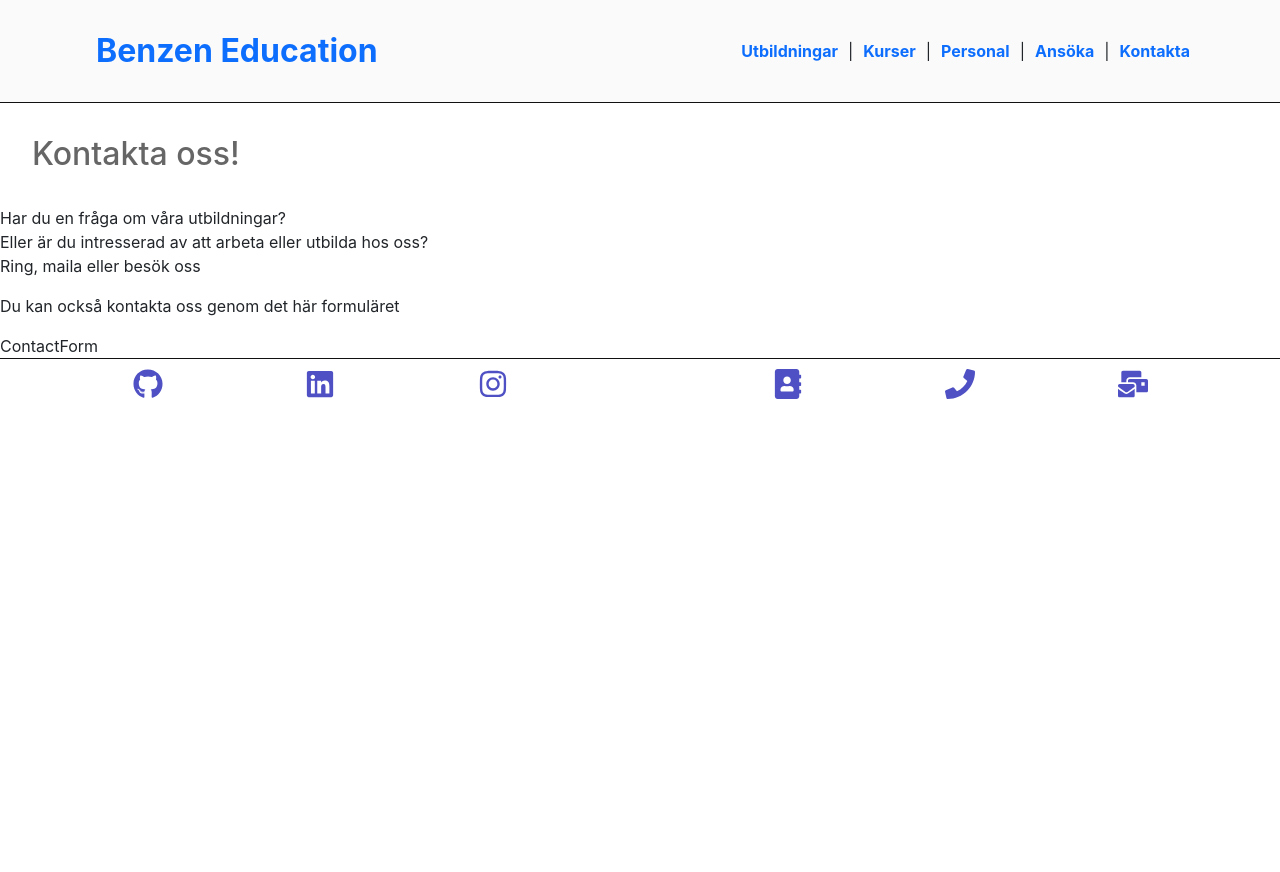
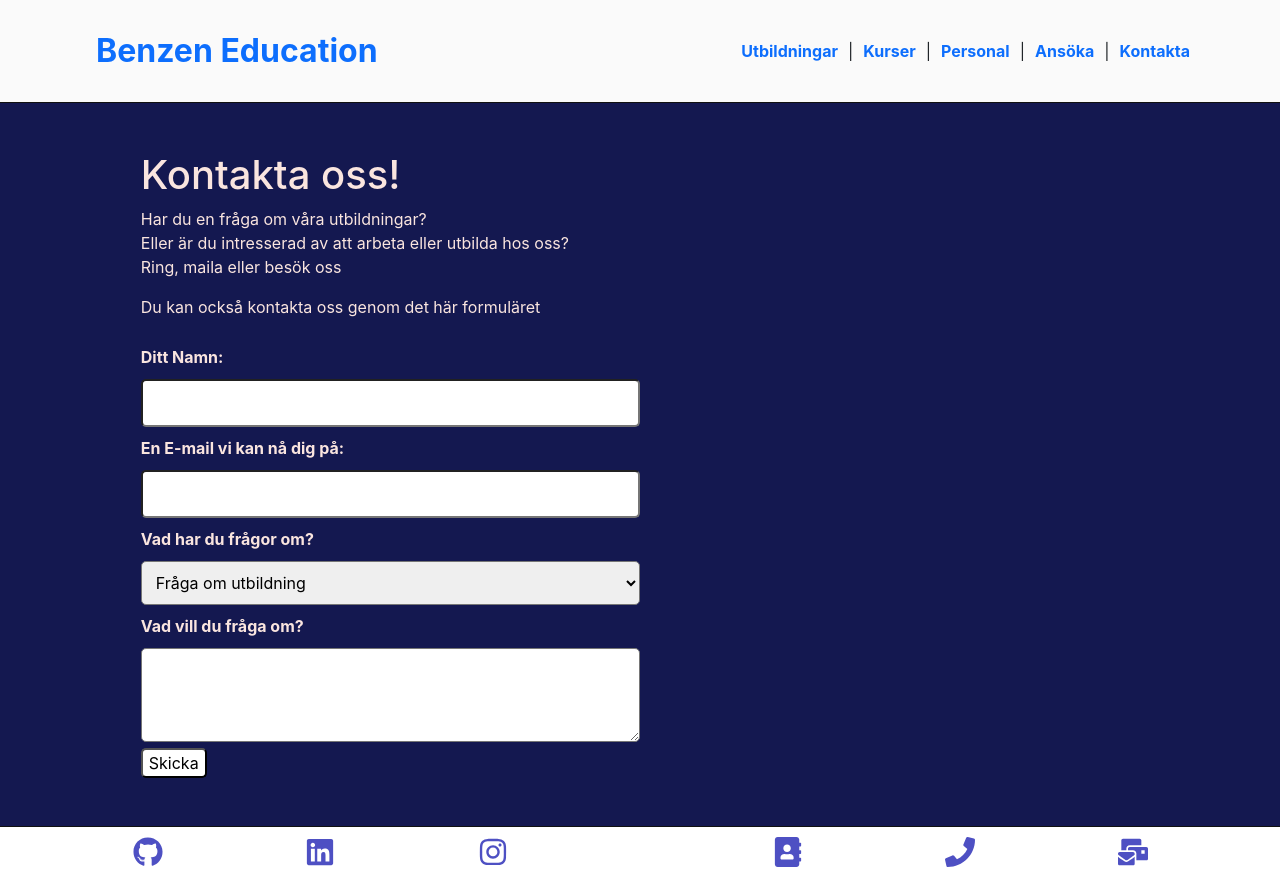
Before and after one commit to Ravelloo2/Benzen, a React (Create React App) app: page /kontakta in a window 1280 px wide. Before the commit the page ends 800 px from the top, so only its background shows below. Built offline with nearby package versions, Linux system fonts and the light colour scheme; a web font is replaced by a local one.

Commit message:
Contact form with emailjs added to ContactComp.

```diff
--- a/package.json
+++ b/package.json
@@ -3,6 +3,7 @@
   "version": "0.1.0",
   "private": true,
   "dependencies": {
+    "@emailjs/browser": "^3.5.0",
     "@fortawesome/free-solid-svg-icons": "^6.1.1",
     "@testing-library/jest-dom": "^5.16.2",
     "@testing-library/react": "^12.1.4",
--- a/src/Components/Contact.jsx
+++ b/src/Components/Contact.jsx
@@ -1,19 +1,30 @@
-import React, {useState} from 'react'
-import ContactForm from './ContactForm'
+import React, { useState } from "react";
+import ContactForm from "./ContactForm";
+import '../css/Contact.css';
+
 const Contact = () => {
+  const [messages, updateMessages] = useState([]);
+
+    const sendMessage = (contact) => {
+      updateMessages([...messages, contact]);
+    };
+
   return (
-    <div className="main-content">
-    <h2>Kontakta oss!</h2>
-    <section>
-    Har du en fråga om våra utbildningar? <br/>Eller är du intresserad av att arbeta eller utbilda hos oss?
-    <p>Ring, maila eller besök oss</p>
-    </section>
-
-<div><p>Du kan också kontakta oss genom det här formuläret</p>
-    <ContactForm/>
+    <div className="contact-wrapper">
+      <div className="contact-content">
+        <h1>Kontakta oss!</h1>
+        <section>
+          Har du en fråga om våra utbildningar? <br />
+          Eller är du intresserad av att arbeta eller utbilda hos oss?
+          <p>Ring, maila eller besök oss</p>
+        </section>
+      <div className="contact-form">
+        <p>Du kan också kontakta oss genom det här formuläret</p>
+        <ContactForm sendMessage={sendMessage}/>
+      </div>
+      </div>
     </div>
-</div>
-  )
-}
+  );
+};
 
 export default Contact;
--- a/src/Components/ContactForm.jsx
+++ b/src/Components/ContactForm.jsx
@@ -1,9 +1,106 @@
-import React from 'react'
+import React, {useRef, useState} from "react";
+import emailjs, { init } from '@emailjs/browser';
+init("w0pMHdTXTuQAA31pT");
 
-function ContactForm() {
+function ContactForm({sendMessage}) {
+
+  const form = useRef();
+  const [contactInfo, setContactInfo] = useState({
+    name: "",
+    email: "",
+    subject: "",
+    message: "",
+  });
+  const [emailSent, setEmailSent] = useState(false);
+
+  const handleChange = (event) => {
+    setContactInfo({ ...contactInfo, [event.target.name]: event.target.value });
+  };
+
+  const handleSubmit = (event) => {
+
+    event.preventDefault();
+    console.log(contactInfo);
+    sendMessage(contactInfo);
+    setContactInfo({ name: "", email: "",subject: "", message: "" });
+    emailjs.sendForm('service_4b7c356', 'template_os3m0vc', form.current, 'w0pMHdTXTuQAA31pT')
+    .then((result) => {
+        console.log(result.text);
+    }, (error) => {
+        console.log(error.text);
+    });
+
+    setEmailSent(true);
+
+  };
+
   return (
-    <div>ContactForm</div>
-  )
+    <div className="contact-form">
+      <form ref={form} onSubmit={handleSubmit}>
+        <label className="contact-label">Ditt Namn:</label>
+        <br />
+        <input
+          className="contact-form-input"
+          type="text"
+          name="name"
+          value={contactInfo.name}
+          required
+          onChange={handleChange}
+        ></input>
+        <br />
+        <label className="contact-label">En E-mail vi kan nå dig på:</label>
+        <br />
+        <input
+          className="contact-form-input"
+          type="email"
+          name="email"
+          value={contactInfo.email}
+          required
+          onChange={handleChange}
+        ></input>
+        <br />
+
+        <label className="contact-label">Vad har du frågor om? </label>
+        <br />{" "}
+        <select
+          className="contact-form-input"
+          type="select"
+          name="subject"
+          value={contactInfo.subject}
+          onChange={handleChange}
+          required
+        >
+          <option>Fråga om utbildning</option>
+
+        <br />{" "}
+
+          <option>Intresserad av arbete</option>
+        </select>{" "}
+        <br />
+        <label className="contact-label">Vad vill du fråga om? </label>
+        <br />
+        <textarea
+          className="contact-form-input"
+          rows="3"
+          name="message"
+          value={contactInfo.message}
+          required
+          onChange={handleChange}
+        ></textarea>
+        <br />
+        <button
+          className={emailSent ? "form-btn-hidden" : "form-btn-vis"}
+          type="submit"
+          value=""
+        >Skicka</button>{" "}
+        {/* if emailSent = true the submit-btn will be set to class form-btn-hidden */}
+        <span className={emailSent ? "visible" : null}>
+          Ditt meddelande har skickats och vi återkommer så snart vi kan!
+        </span>{" "}
+        {/* if emailSent = true the submit-messsage will be set to class visible */}
+      </form>
+    </div>
+  );
 }
 
-export default ContactForm
+export default ContactForm;
--- a/src/Components/CreateApplication.jsx
+++ b/src/Components/CreateApplication.jsx
@@ -39,7 +39,11 @@ const AddValues = () => {
             placeholder="Förnamn"
             onChange={(e) => setFname(e.target.value)}
             id="Fname-apply"
-            value={applyFname}/>
+            value={applyFname}
+            required
+            validationErrors = {{
+              isDefaultRequiredValue: 'Field is required!'
+            }}/>
           <input
             placeholder="Efternamn"
             onChange={(e) => setLname(e.target.value)}
--- /dev/null
+++ b/src/css/Contact.css
@@ -0,0 +1,43 @@
+@import "./root.css";
+
+.contact-wrapper {
+  width: 100%;
+  margin: 0;
+  padding: 1em;
+  background-color: var(--backgroundColor-primary);
+  color: var(--color-primary);
+}
+.contact-content {
+  width: 80%;
+  margin: 2em auto;
+}
+.contact-form-input {
+  width: 50%;
+  padding: 1%;
+  border-radius: 5px;
+}
+.contact-label {
+  margin: 0.6em 0;
+  font-weight: bold;
+}
+
+/* relaterat till då meddelande skickas via form */
+.contact-form span {
+  display: none;
+}
+.contact-form .visible {
+  display: inline-block;
+}
+
+.form-btn-vis {
+  background-color: white;
+  background-repeat: no-repeat;
+  background-position: center;
+  text-align: center;
+  cursor: pointer;
+  border-radius: 5px;
+}
+
+.form-btn-hidden {
+  display: none;
+}
--- a/src/css/Courses.css
+++ b/src/css/Courses.css
@@ -14,8 +14,7 @@
 }
 .course-container {
   font-family: 'Raleway', sans-serif;
-  margin: 2rem auto;
-  width: 90%;
+  width: 100%;
   min-height: 60vh;
   padding: 2%;
   background-color: var(--backgroundColor-primary);
@@ -117,6 +116,7 @@ background: none;
 }
 .submit-message {
   text-align: center;
+  color:var(--color-primary);
 }
 
 /* Relaterat till Modal/ Update */
```
Also changed, not shown: 2 other files (tests, documents, lock files or other folders).
